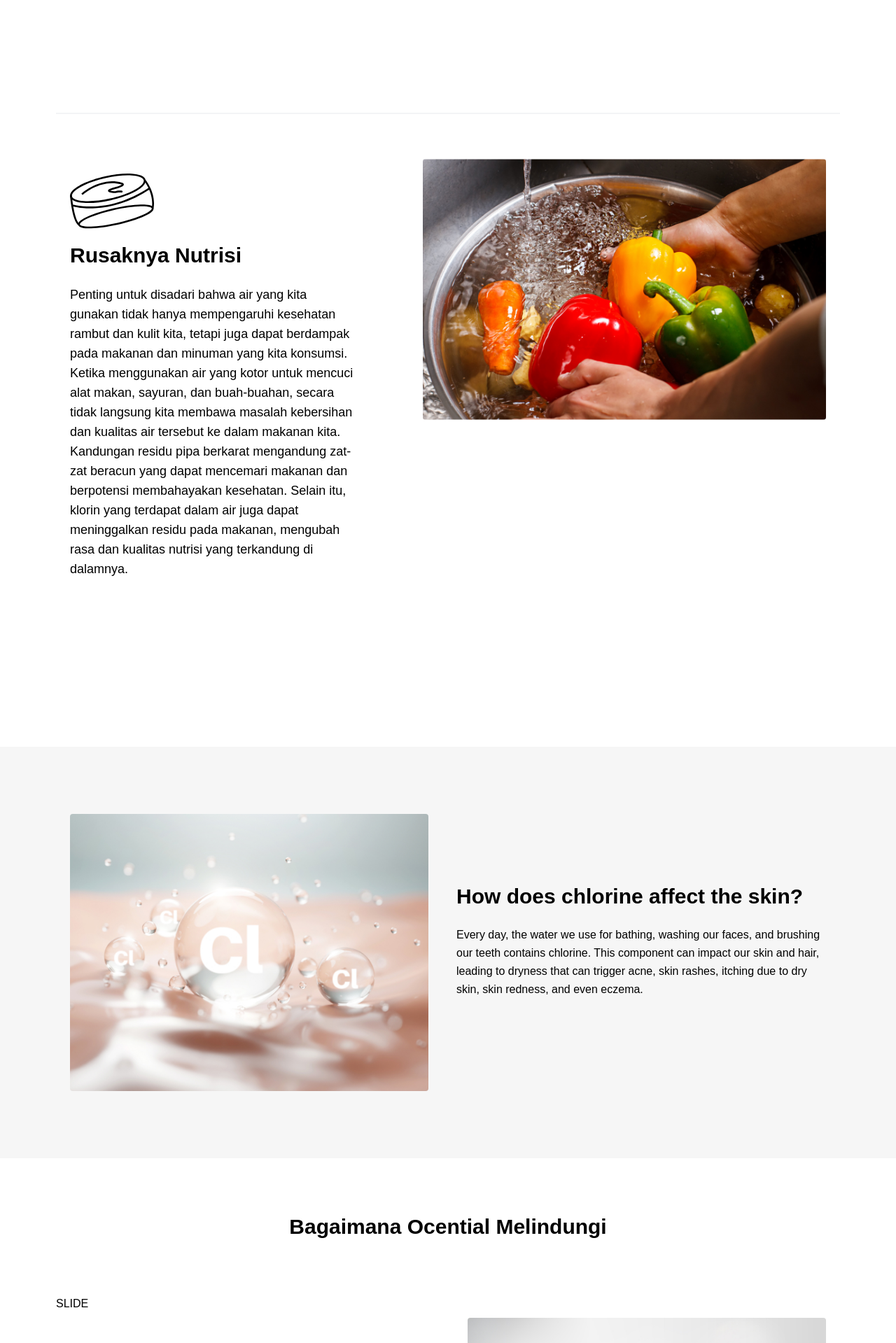
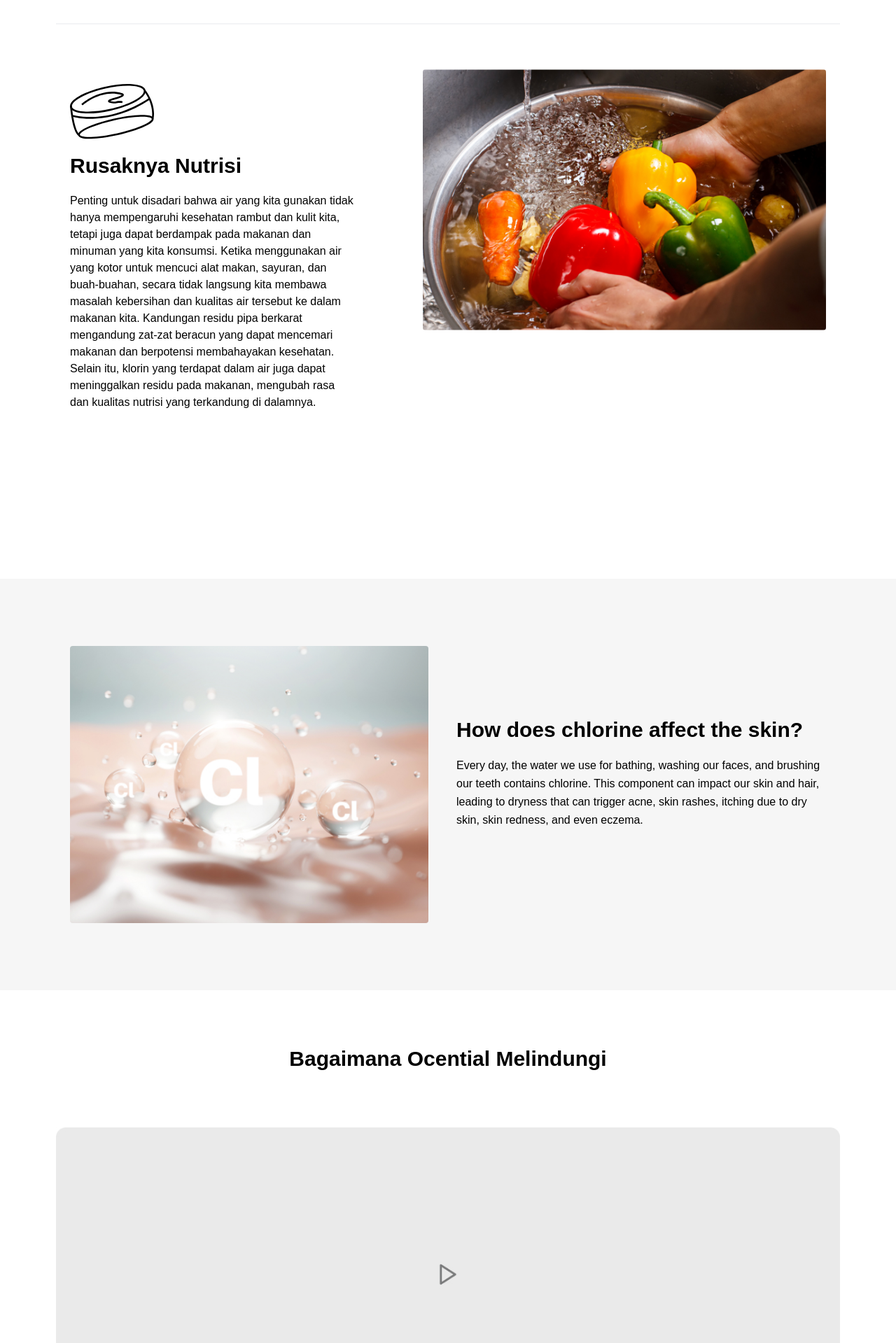
Before and after one commit to Gurita4Cyber/oceantial, a PHP site: page /how-it-works.html in a window 1280 px wide. Shown: the part 2681-4600 px from the top of the page at 70% size. Run offline with PHP 8.4, Linux system fonts and the light colour scheme; some web fonts are replaced.

Commit message:
up slide

```diff
--- a/public/css/oceantial.css
+++ b/public/css/oceantial.css
@@ -755,6 +755,10 @@ body {
   margin-top: 2rem;
 }
 
+.mb-5 {
+  margin-bottom: 1.25rem;
+}
+
 .block {
   display: block;
 }
--- a/public/how-it-works.html
+++ b/public/how-it-works.html
@@ -431,7 +431,7 @@
                             </defs>
                         </svg>
                         <div class="lg:mt-28 mt-6">
-                            <h2 class="title-font  lg:text-3xl text-lg mb-6 font-semibold ">Kualitas air </h2>
+                            <h2 class="title-font  lg:text-3xl text-lg mb-5 font-semibold ">Kualitas air </h2>
                             <p class="lg:mb-8 mb-6 leading-relaxed text-sm lg:text-lg">Pengaruh kualitas air terhadap
                                 kondisi
                                 kulit dan rambut jauh
@@ -520,8 +520,8 @@
                         </svg>
 
                         <div class="mt-6">
-                            <h2 class="title-font lg:text-3xl text-lg mb-6 font-semibold ">Kulit kering </h2>
-                            <p class="mb-8 leading-relaxed text-sm lg:text-lg">Kulit kering terjadi ketika lapisan
+                            <h2 class="title-font lg:text-3xl text-lg mb-5 font-semibold ">Kulit kering </h2>
+                            <p class="mb-8 leading-relaxed text-sm lg:text-base">Kulit kering terjadi ketika lapisan
                                 pelindung kulit
                                 kehilangan kadar air dan minyak yang cukup. Gejalanya bisa berupa kulit bersisik,
                                 mengelupas, terasa kasar, terasa kencang setelah mandi, serta terasa gatal, bahkan
@@ -549,8 +549,8 @@
                         </svg>
 
                         <div class="lg:mt-2 mt-6">
-                            <h2 class="title-font lg:text-3xl text-lg mb-6 font-semibold ">Rambut kusam </h2>
-                            <p class="mb-8 leading-relaxed text-sm lg:text-lg">Masalah rambut kering muncul ketika
+                            <h2 class="title-font lg:text-3xl text-lg mb-5 font-semibold ">Rambut kusam </h2>
+                            <p class="mb-8 leading-relaxed text-sm lg:text-base">Masalah rambut kering muncul ketika
                                 rambut tidak dapat
                                 mempertahankan kelembapan yang cukup. Rambut menjadi terlihat kusut, kusam, dan tidak
                                 sehat. Salah satu faktor yang dapat memperburuk kondisi rambut adalah tingginya
@@ -612,8 +612,8 @@
 
 
                         <div class="lg:mt-20 mt-6">
-                            <h2 class="title-font lg:text-3xl text-lg mb-6 font-semibold ">Munculnya Jerawat </h2>
-                            <p class="mb-8 leading-relaxed text-sm lg:text-lg">Ketika kita menggunakan air yang kotor,
+                            <h2 class="title-font lg:text-3xl text-lg mb-5 font-semibold ">Munculnya Jerawat </h2>
+                            <p class="mb-8 leading-relaxed text-sm lg:text-base">Ketika kita menggunakan air yang kotor,
                                 partikel-partikel
                                 yang terkandung di dalamnya dapat menumpuk di pori-pori kulit. Hal ini dapat menyebabkan
                                 pori-pori tersumbat dan memicu timbulnya komedo atau jerawat. Jika tidak diatasi dengan
@@ -653,8 +653,8 @@
 
 
                         <div class="lg:mt-0 mt-6">
-                            <h2 class="title-font lg:text-3xl text-lg mb-6 font-semibold ">Rusaknya Nutrisi </h2>
-                            <p class="mb-8 leading-relaxed text-sm lg:text-lg">Penting untuk disadari bahwa air yang
+                            <h2 class="title-font lg:text-3xl text-lg mb-5 font-semibold ">Rusaknya Nutrisi </h2>
+                            <p class="mb-8 leading-relaxed text-sm lg:text-base">Penting untuk disadari bahwa air yang
                                 kita gunakan tidak
                                 hanya mempengaruhi kesehatan rambut dan kulit kita, tetapi juga dapat berdampak pada
                                 makanan dan minuman yang kita konsumsi.
@@ -682,7 +682,7 @@
 
     <section class="w-full lg:px-20 bg-bg-section">
         <div class="py-10 px-10 flex flex-col items-center text-center mobile-only">
-            <h2 class="title-font lg:text-3xl text-lg mb-6 font-semibold">How does chlorine affect the
+            <h2 class="title-font lg:text-3xl text-lg mb-5 font-semibold">How does chlorine affect the
                 skin?</h2>
 
             <p class="mb-8 leading-relaxed">Air yang kita gunakan setiap hari untuk mandi, mencuci muka, dan menyikat
@@ -705,7 +705,7 @@
             </div>
             <div
                 class="lg:flex-grow md:w-1/2 lg:pl-10 md:pl-10 flex flex-col md:items-start md:text-left items-center text-center desktop-only">
-                <h2 class="title-font lg:text-3xl text-lg mb-6 font-semibold">How does chlorine affect the
+                <h2 class="title-font lg:text-3xl text-lg mb-5 font-semibold">How does chlorine affect the
                     skin?</h2>
 
                 <p class=" mb-8 leading-relaxed">Every day, the water we use for bathing, washing our faces, and
@@ -724,8 +724,28 @@
                 </div>
             </div>
             <!-- slide -->
-            <div>SLIDE</div>
-        </div>
+            <div class="desktop-only">
+                <!-- owl-craousel 1 -->
+                <div class="owl-carousel owl-theme pb-10">
+                    <div class="item">
+                        <div class="w-full">
+                            <img src="img/videothumb.jpg" alt="">
+                        </div>
+                    </div>
+                    <div class="item">
+                        <div class="w-full">
+                            <img src="img/videothumb.jpg" alt="">
+                        </div>
+
+                    </div>
+                    <div class="item">
+                        <div class="w-full">
+                            <img src="img/videothumb.jpg" alt="">
+                        </div>
+                    </div>
+                    <!-- end owl -->
+                </div>
+            </div>
     </section>
 
     <section class="w-full pb-20 lg:px-20">
@@ -735,7 +755,7 @@
                 class="lg:flex-grow md:w-1/2 lg:pr-10 md:pr-10 flex flex-col md:items-start md:text-left items-center text-center">
                 <h3 class="title-font sm:text-4xl text-3xl mb-8 font-bold">Menetralisir klorin
                 </h3>
-                <p class="mb-8 leading-relaxed text-sm lg:text-lg">Kandungan vitamin C, atau asam askorbat, telah
+                <p class="mb-8 leading-relaxed text-sm lg:text-base">Kandungan vitamin C, atau asam askorbat, telah
                     terbukti efektif dalam menetralkan klorin dalam air. Ketika klorin bertemu dengan vitamin C,
                     keduanya bereaksi dan membentuk asam hidroklorus yang lebih aman bagi kulit dan rambut. Klorin dalam
                     air dapat membuat kulit dan rambut menjadi kering dan rusak, sementara vitamin C dapat mengikat
@@ -755,7 +775,7 @@
                 class="lg:flex-grow md:w-1/2 lg:pl-10 md:pl-10 flex flex-col md:items-start md:text-left items-center text-center">
                 <h3 class="title-font sm:text-4xl text-3xl mb-8 font-bold">Remove dirt and rust residues
                 </h3>
-                <p class="mb-8 leading-relaxed text-sm lg:text-lg">Oceantial products are equipped with a Micro Fiber
+                <p class="mb-8 leading-relaxed text-sm lg:text-base">Oceantial products are equipped with a Micro Fiber
                     filter that prevents
                     water from being contaminated by unwanted pipe residue. The anti-bacterial ceramic balls inside also
                     help prevent bacterial growth. Through this technology, the water flows free from harmful particles
@@ -769,7 +789,7 @@
                 class="lg:flex-grow md:w-1/2 lg:pr-10 md:pr-10 flex flex-col md:items-start md:text-left items-center text-center">
                 <h3 class="title-font sm:text-4xl text-3xl mb-8 font-bold">Help restore skin's natural moisture
                 </h3>
-                <p class="mb-8 leading-relaxed text-sm lg:text-lg">In addition to neutralize chlorine, vitamin C also
+                <p class="mb-8 leading-relaxed text-sm lg:text-base">In addition to neutralize chlorine, vitamin C also
                     provides nourishment
                     to the hair and restores moisture to the skin, keeping it hydrated and preventing dehydration.
                     Moreover, the use of vitamin C can boost collagen production, keeping the skin youthful and free
@@ -788,7 +808,7 @@
                 class="lg:flex-grow md:w-1/2 lg:pl-10 md:pl-10 flex flex-col md:items-start md:text-left items-center text-center">
                 <h3 class="title-font sm:text-4xl text-3xl mb-8 font-bold">Provide negative ion benefits
                 </h3>
-                <p class="mb-8 leading-relaxed text-sm lg:text-lg">Oceantial introduces a technology that generates
+                <p class="mb-8 leading-relaxed text-sm lg:text-base">Oceantial introduces a technology that generates
                     negative ions through
                     the Lenard effect produced by triangular-shaped water spray nozzles on the showerhead plate. This
                     effect occurs when water molecules attached to oxygen or carbon dioxide experience friction with the
@@ -803,7 +823,8 @@
                 class="lg:flex-grow md:w-1/2 lg:pr-10 md:pr-10 flex flex-col md:items-start md:text-left items-center text-center">
                 <h3 class="title-font sm:text-4xl text-3xl mb-8 font-bold">Reduce water consumption
                 </h3>
-                <p class="mb-8 leading-relaxed text-sm lg:text-lg">Unlike regular showerheads that can only spray water
+                <p class="mb-8 leading-relaxed text-sm lg:text-base">Unlike regular showerheads that can only spray
+                    water
                     up to a maximum
                     height of 0.8 meters, Oceantial showerheads are designed with the ability to spray water up to a
                     height of 2.5 meters. Through advanced technology that increases water pressure by 1.5 times
@@ -826,7 +847,7 @@
                 class="lg:flex-grow md:w-1/2 lg:pl-10 md:pl-10 flex flex-col md:items-start md:text-left items-center text-center">
                 <h3 class="title-font sm:text-4xl text-3xl mb-8 font-bold">Safe for all skin types
                 </h3>
-                <p class="mb-8 leading-relaxed text-sm lg:text-lg">Oceantial products are designed to be safe for all
+                <p class="mb-8 leading-relaxed text-sm lg:text-base">Oceantial products are designed to be safe for all
                     skin types. By using
                     Oceantial, we can effectively care for our skin and body by cleansing impurities, neutralizing
                     chlorine in the water, and nourishing our skin with vitamin C.</p>
@@ -997,8 +1018,30 @@
     <!-- Oceantial JS -->
     <script src="js/oceantial.js"></script>
     <script src="js/select-open.js"></script>
+    <script src="js/owl.carousel.js"></script>
 
-
+    <script>
+        $(document).ready(function () {
+            var owl = $('.owl-carousel');
+            owl.owlCarousel({
+                margin: 10,
+                nav: true,
+                dots: false,
+                loop: false,
+                responsive: {
+                    0: {
+                        items: 1
+                    },
+                    600: {
+                        items: 1
+                    },
+                    1000: {
+                        items: 1
+                    }
+                }
+            })
+        })
+    </script>
 
 </body>
 
```
Also changed, not shown: public/img/videothumb.jpg (added).
